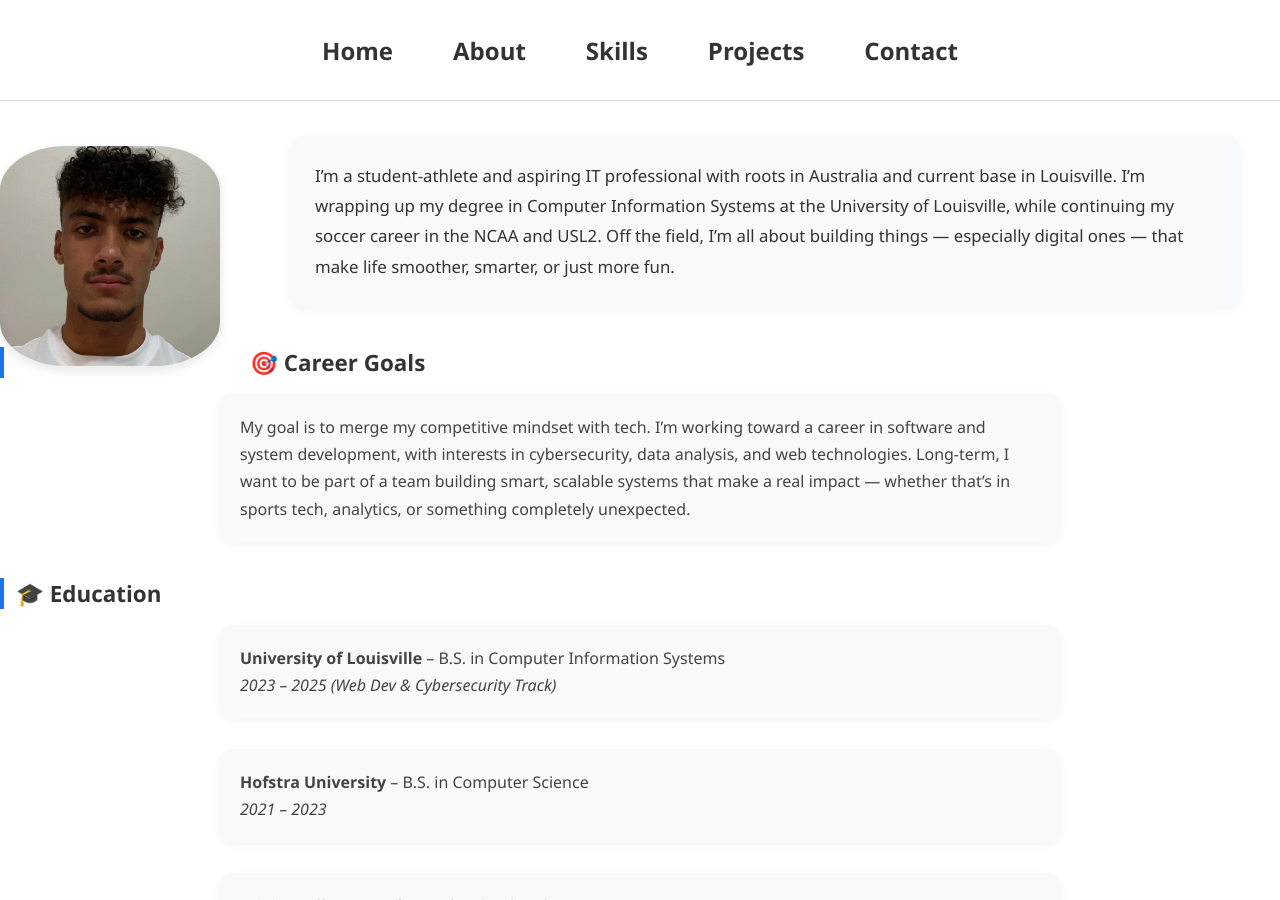
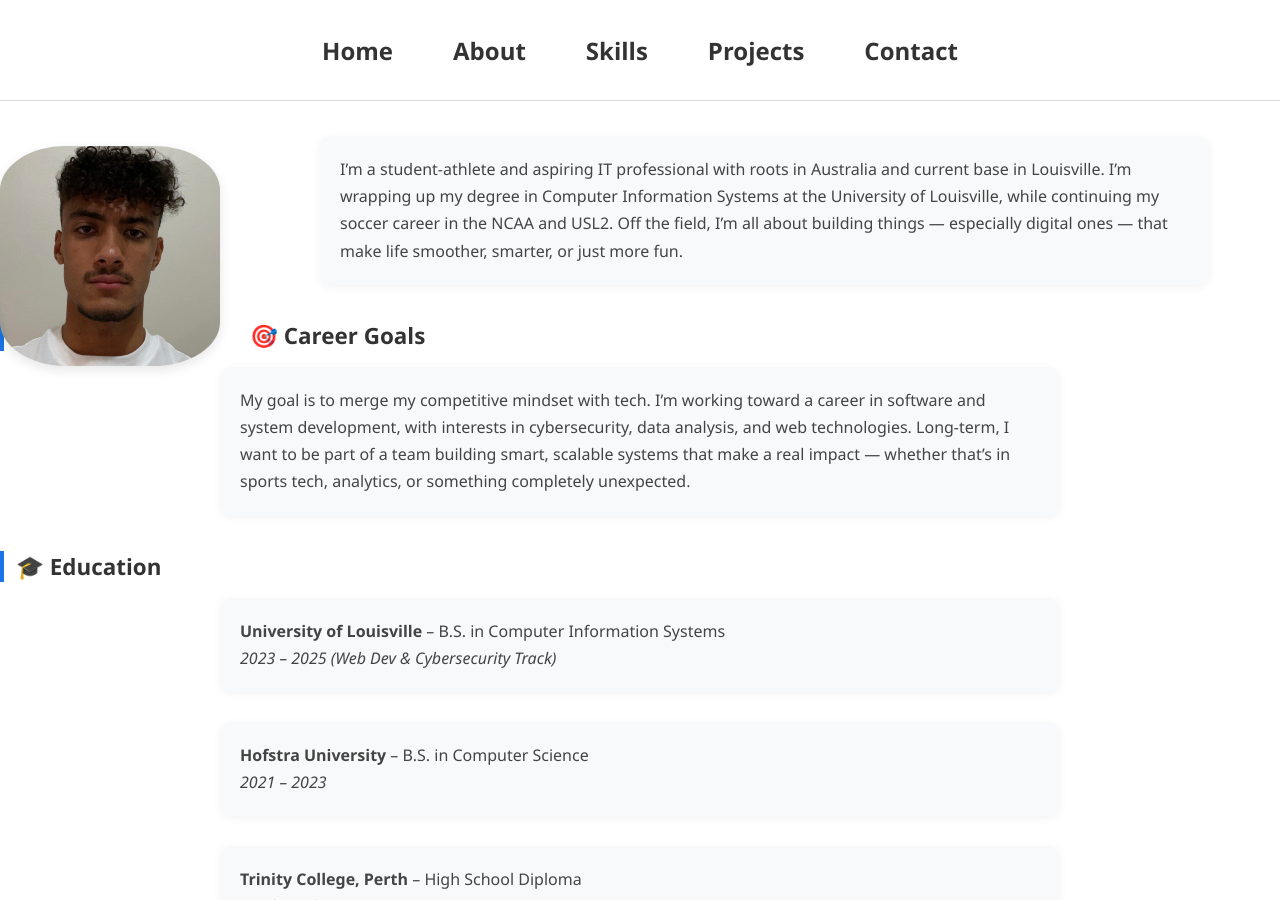
Before and after one commit to masontatafu/masontatafu.github.io, a Jekyll site: the page built from about.md, in a window 1280 px wide and 900 px high. Built offline with Jekyll 4.4.1, drawn with Linux system fonts in a browser that asks for light colours.

Commit message:
Update about.md

```diff
--- a/about.md
+++ b/about.md
@@ -5,7 +5,7 @@ layout: default
 
 ![Mason Tatafu](/assets/images/IMG_5131.jpg){:.intro-pic}
 
-{: .intro-wrapper}
+{: .intro-block}
 I'm a student-athlete and aspiring IT professional with roots in Australia and current base in Louisville. I’m wrapping up my degree in Computer Information Systems at the University of Louisville, while continuing my soccer career in the NCAA and USL2. Off the field, I'm all about building things — especially digital ones — that make life smoother, smarter, or just more fun.
 
 
```
